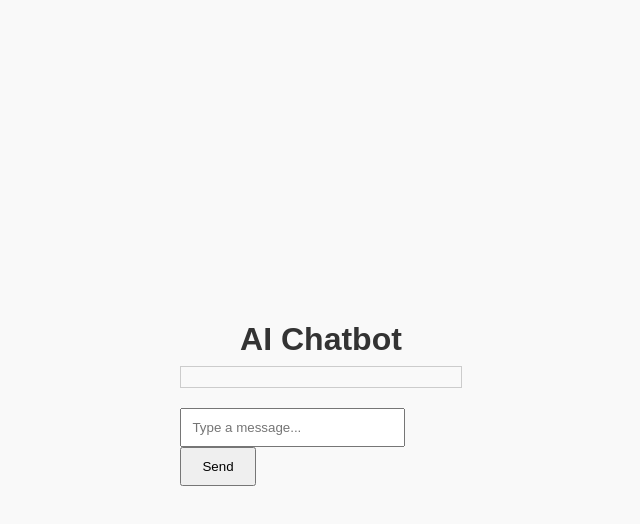
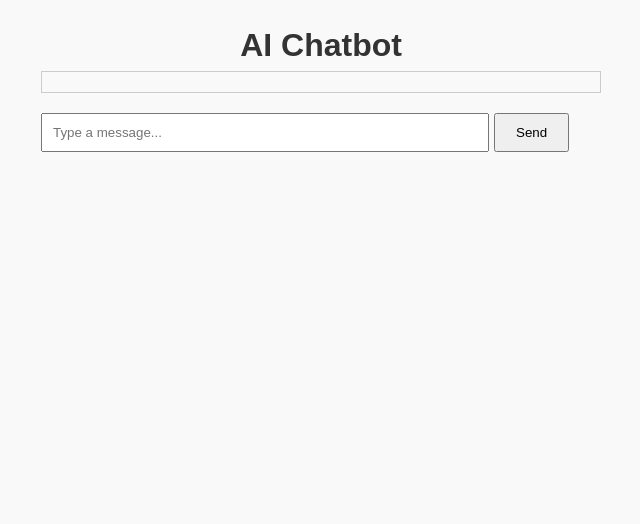
Before and after one commit to iamriyapatel/ChatMate, a React (Vite) app in the folder gemini-chatbot-frontend/: page / in a window 1280 px wide. Shown: the top 524 px of the page, without its empty margins (319-959 px from the left). Built offline with nearby package versions, Linux system fonts and the light colour scheme.

Commit message:
updated index.css

```diff
--- a/gemini-chatbot-frontend/src/index.css
+++ b/gemini-chatbot-frontend/src/index.css
@@ -6,8 +6,8 @@
 @import url('https://fonts.googleapis.com/css2?family=Outfit:wght@100..900&display=swap');
 
 * {
+  margin: 0;
   padding: 0;
-  margin: 0;
   box-sizing: border-box;
   font-family: 'Outfit', sans-serif;
 }
@@ -17,11 +17,3 @@ body {
   color: #333;
   line-height: 1.6;
 }
-
-#root {
-  min-height: 100vh;
-  display: flex;
-  justify-content: center;
-  align-items: center;
-  background-color: var(--background);
-}
```
